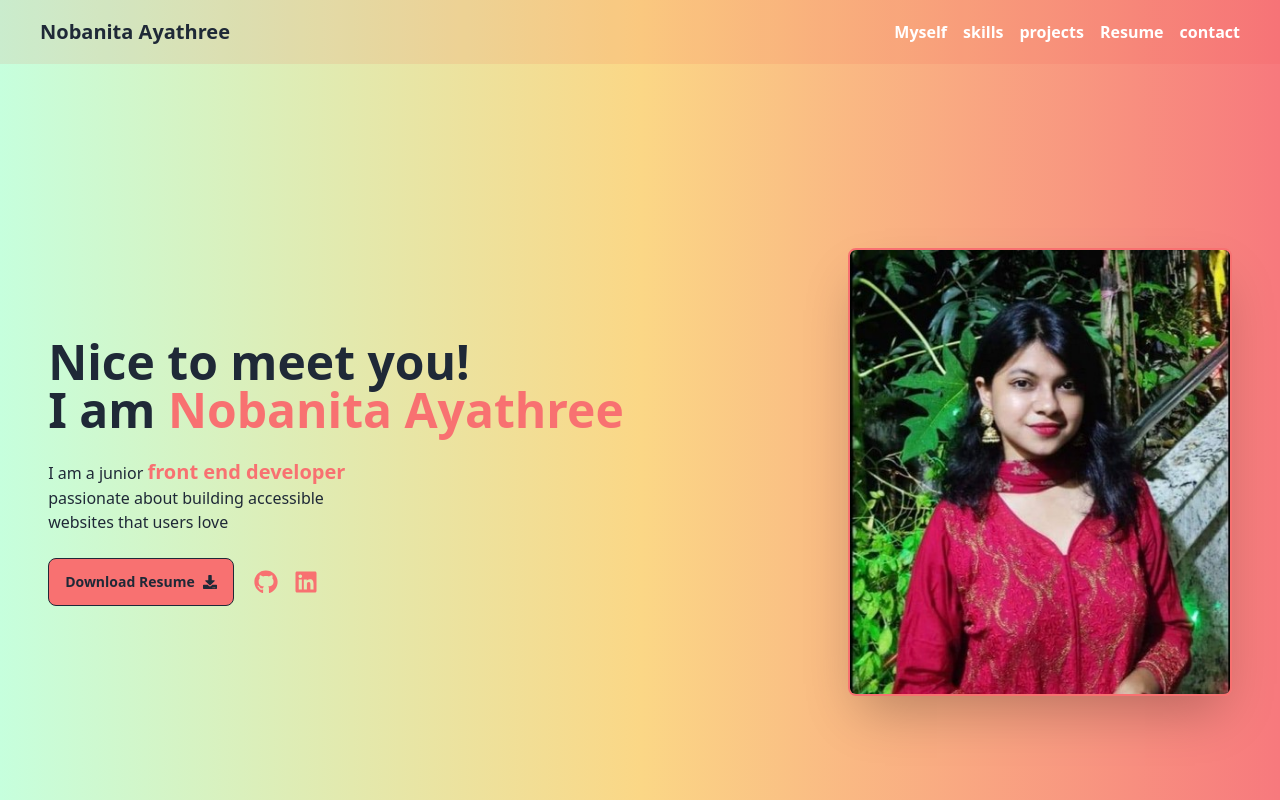
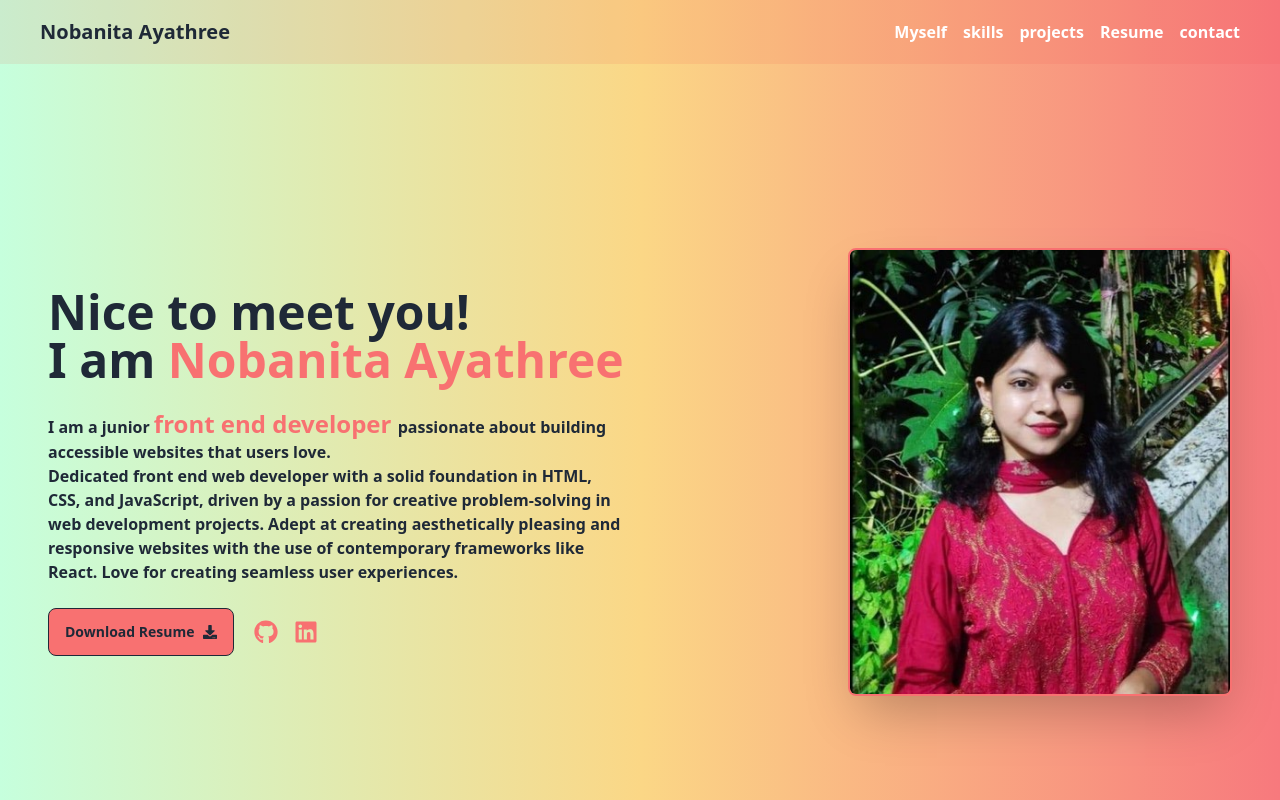
Before and after one commit to ayathree/Portfolio, a React (Vite) app: page / in a window 1280 px wide. Shown: the top 800 px of the page. Built offline with nearby package versions, Linux system fonts and the light colour scheme.

Commit message:
added about me

```diff
--- a/src/components/Hero.jsx
+++ b/src/components/Hero.jsx
@@ -18,11 +18,9 @@ const Hero = () => {
                 <br />
                 I am <span className='text-red-400'>Nobanita Ayathree</span>
             </h1>
-            <p className="py-6">I am a junior <span className='text-red-400 font-semibold text-xl'>front end developer </span>
+            <p className="py-6 font-bold">I am a junior <span className='text-red-400 font-bold text-2xl'>front end developer </span>passionate about building accessible websites that users love.
                 <br />
-                passionate about building accessible
-                <br />
-                websites that users love
+                Dedicated front end web developer with a solid foundation in HTML, CSS, and JavaScript, driven by a passion for creative problem-solving in web development projects. Adept at creating aesthetically pleasing and responsive websites with the use of contemporary frameworks like React. Love for creating seamless user experiences.
             </p>
 
            <div className='flex flex-row items-center gap-5'>
```
